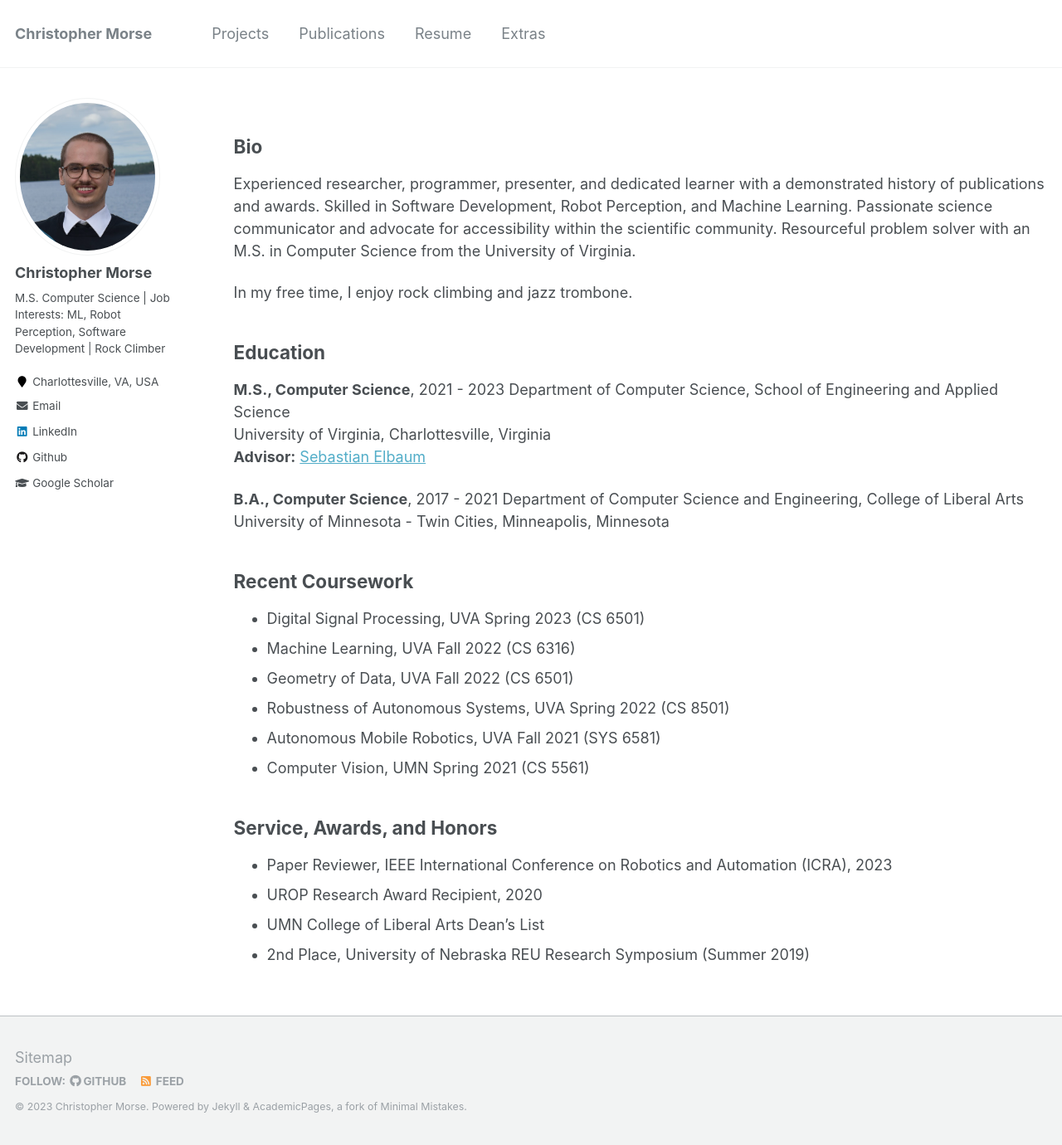
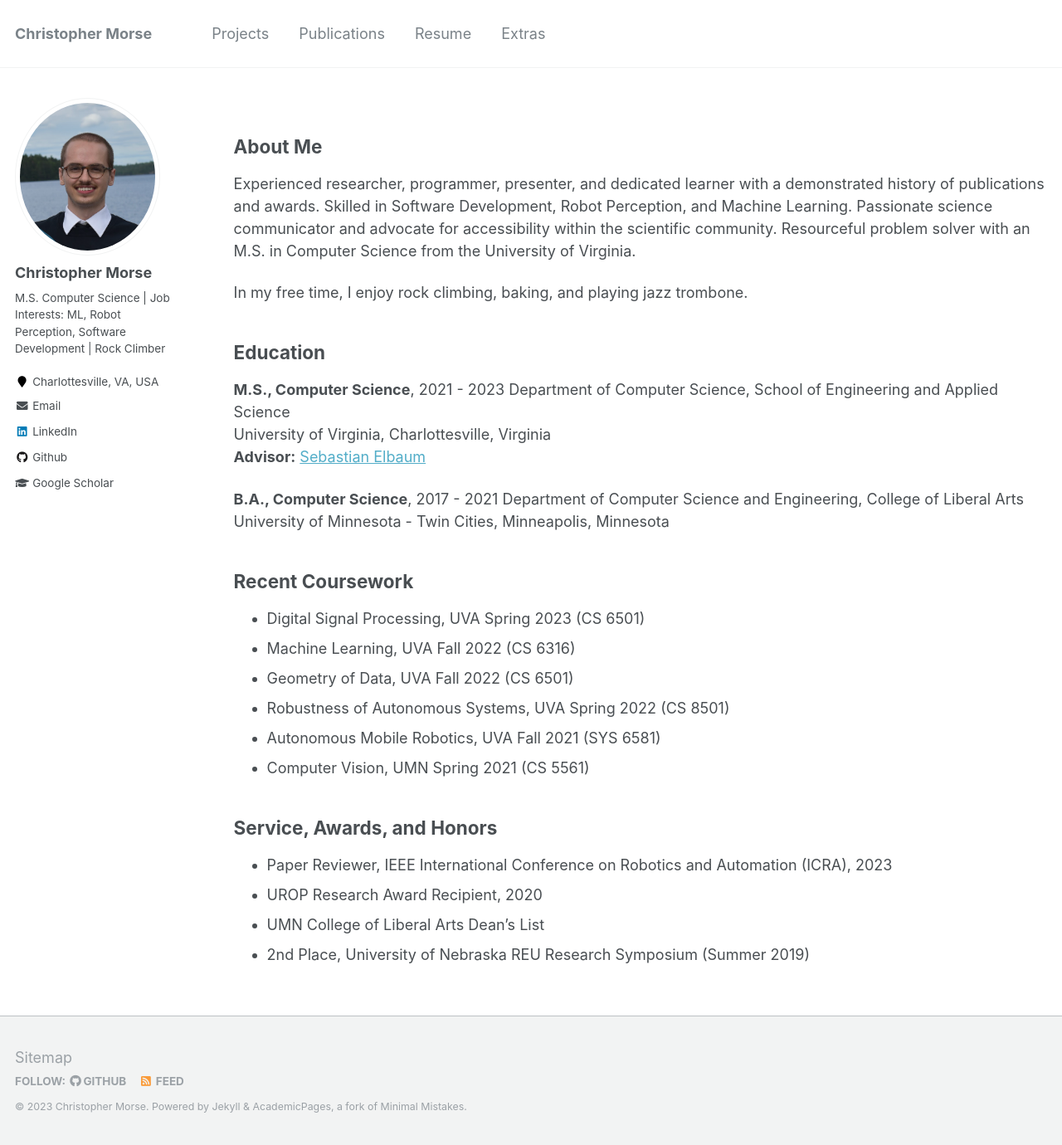
Before and after one commit to christheissmorse/christheissmorse.github.io, a Jekyll site: the page built from _pages/about.md, in a window 1280 px wide and 1380 px high. Shown: the whole window at 83% size. Built offline with Jekyll 4.4.1, drawn with Linux system fonts in a browser that asks for light colours.

Commit message:
Update about.md

```diff
--- a/_pages/about.md
+++ b/_pages/about.md
@@ -9,10 +9,10 @@ redirect_from:
   - /about.html
 ---
 
-## Bio
+## About Me
 Experienced researcher, programmer, presenter, and dedicated learner with a demonstrated history of publications and awards. Skilled in Software Development, Robot Perception, and Machine Learning. Passionate science communicator and advocate for accessibility within the scientific community. Resourceful problem solver with an M.S. in Computer Science from the University of Virginia.
 
-In my free time, I enjoy rock climbing and jazz trombone.
+In my free time, I enjoy rock climbing, baking, and playing jazz trombone.
 
 ## Education
 
```
